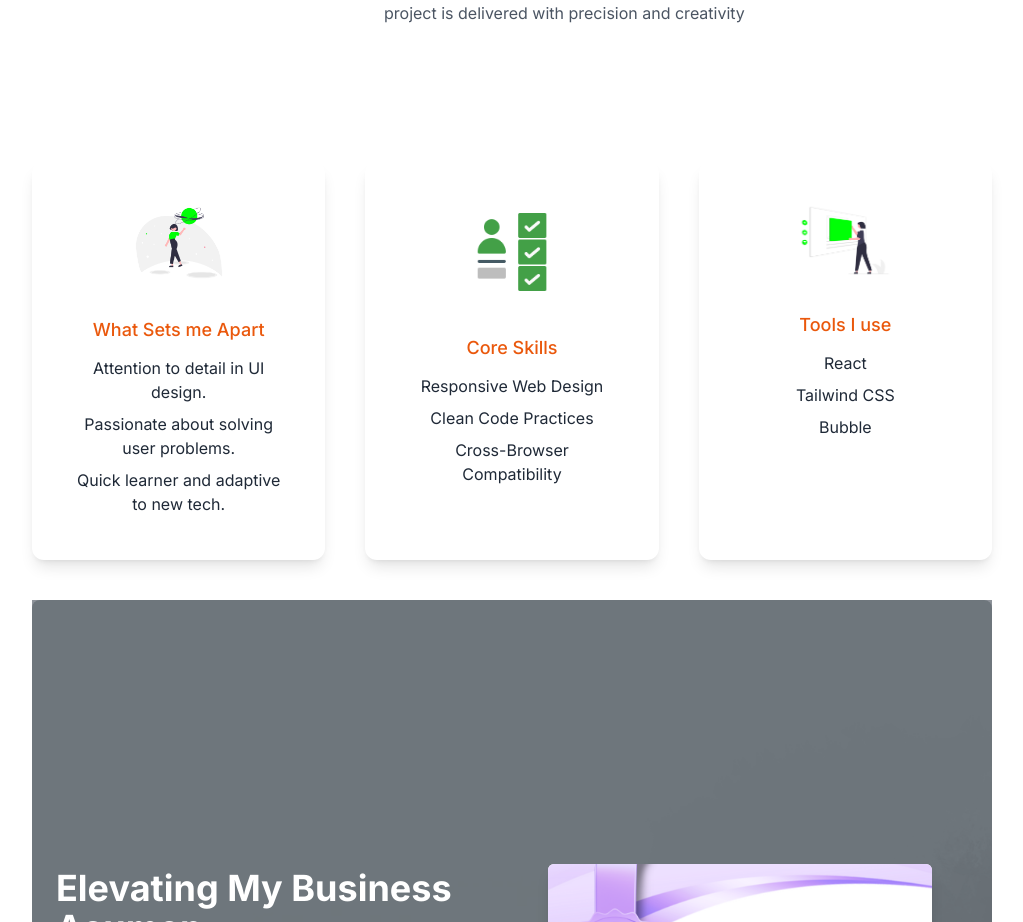
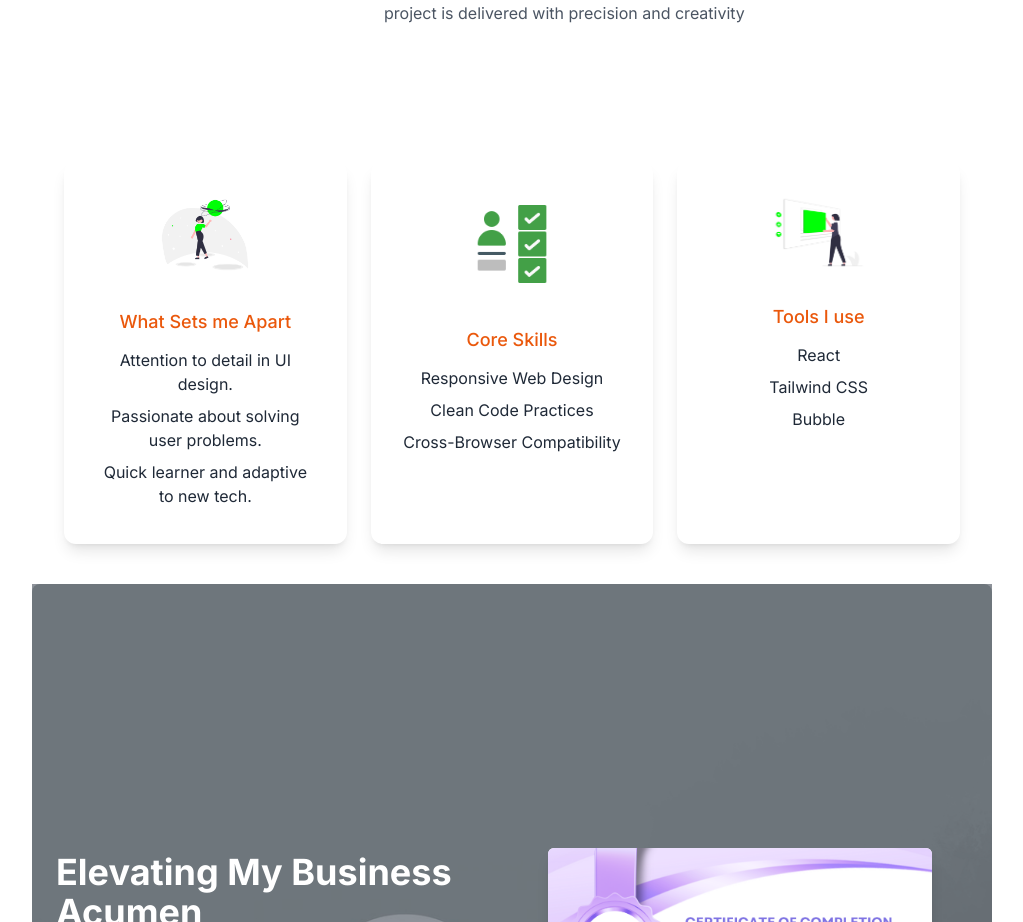
Before and after one commit to Bless-Pat/my-digital-resume, a Next.js app: page / in a window 1280 px wide. Shown: the part 1360-2282 px from the top of the page, without its empty margins (128-1151 px from the left). Built offline with nearby package versions, Linux system fonts and the light colour scheme.

Commit message:
fixing the padding in the card

```diff
--- a/src/app/page.js
+++ b/src/app/page.js
@@ -147,37 +147,37 @@ export default function Home() {
             </div>
           </div>
 
-          {/* the card systems */}
-          <div className="grid grid-cols-1 md:grid-cols-3 gap-10">
-            <div className="text-center shadow-lg p-10 rounded-xl my-10 dark:bg-white">
+          {/* The card system */}
+          <div className="grid grid-cols-1 md:grid-cols-3 gap-6 px-4 sm:px-8">
+            <div className="text-center shadow-lg p-8 rounded-xl my-6 md:my-10 dark:bg-white">
               <Image src={apart} width={100} height={100} className="mx-auto" />
               <h3 className="text-lg font-medium pt-8 pb-2 text-orange-600">
                 What Sets me Apart
               </h3>
 
-              <p className="text-gray-800 py-1 ">
+              <p className="text-gray-800 py-1">
                 Attention to detail in UI design.
               </p>
-              <p className="text-gray-800 py-1 ">
+              <p className="text-gray-800 py-1">
                 Passionate about solving user problems.
               </p>
-              <p className="text-gray-800 py-1 ">
+              <p className="text-gray-800 py-1">
                 Quick learner and adaptive to new tech.
               </p>
             </div>
 
-            <div className="text-center shadow-lg p-10 rounded-xl my-10 dark:bg-white">
+            <div className="text-center shadow-lg p-8 rounded-xl my-6 md:my-10 dark:bg-white">
               <Image src={ticks} width={100} height={100} className="mx-auto" />
               <h3 className="text-lg font-medium pt-8 pb-2 text-orange-600">
                 Core Skills
               </h3>
 
-              <p className="text-gray-800 py-1 ">Responsive Web Design</p>
-              <p className="text-gray-800 py-1 ">Clean Code Practices</p>
-              <p className="text-gray-800 py-1 ">Cross-Browser Compatibility</p>
+              <p className="text-gray-800 py-1">Responsive Web Design</p>
+              <p className="text-gray-800 py-1">Clean Code Practices</p>
+              <p className="text-gray-800 py-1">Cross-Browser Compatibility</p>
             </div>
 
-            <div className="text-center shadow-lg p-10 rounded-xl my-10 dark:bg-white">
+            <div className="text-center shadow-lg p-8 rounded-xl my-6 md:my-10 dark:bg-white">
               <Image
                 src={skills}
                 width={100}
@@ -188,9 +188,9 @@ export default function Home() {
                 Tools I use
               </h3>
 
-              <p className="text-gray-800 py-1 ">React</p>
-              <p className="text-gray-800 py-1 ">Tailwind CSS</p>
-              <p className="text-gray-800 py-1 ">Bubble</p>
+              <p className="text-gray-800 py-1">React</p>
+              <p className="text-gray-800 py-1">Tailwind CSS</p>
+              <p className="text-gray-800 py-1">Bubble</p>
             </div>
           </div>
         </section>
```
